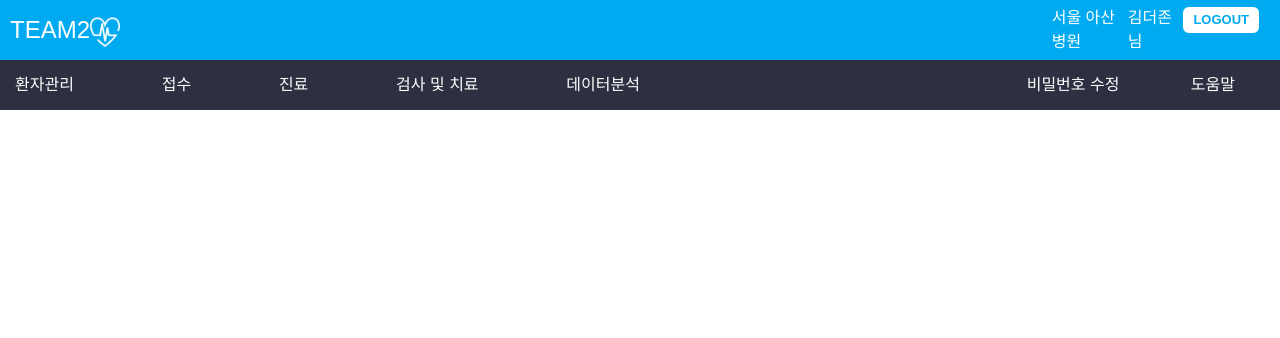
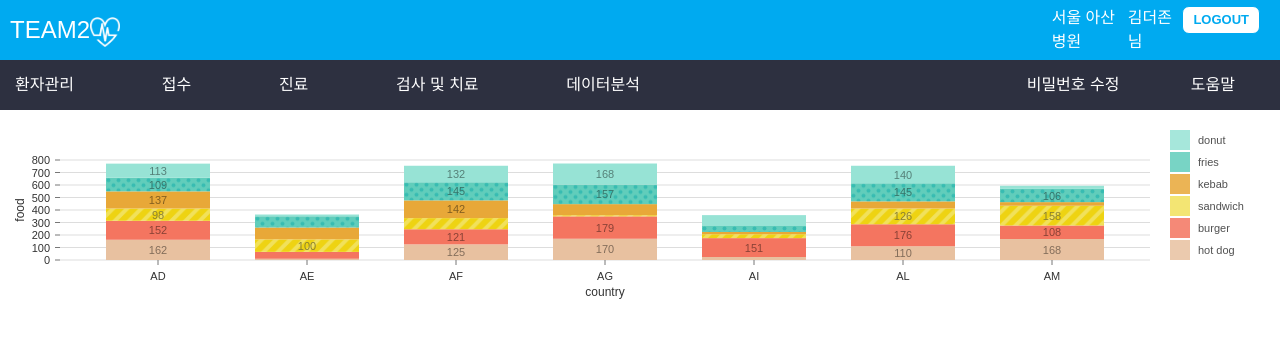
Before and after one commit to JongHyun94/Final_Team2_FrontEnd, a React (Create React App) app: page /DataAnalysis in a window 1280 px wide. Shown: the top 338 px of the page. Built offline with nearby package versions, Linux system fonts and the light colour scheme.

Commit message:
[update] 데이터분석2

```diff
--- a/package.json
+++ b/package.json
@@ -3,10 +3,11 @@
   "version": "0.1.0",
   "private": true,
   "dependencies": {
+    "@nivo/bar": "^0.70.1",
+    "@nivo/core": "^0.70.1",
     "@testing-library/jest-dom": "^5.11.4",
     "@testing-library/react": "^11.1.0",
     "@testing-library/user-event": "^12.1.10",
-    "@toast-ui/react-chart": "^4.3.4",
     "axios": "^0.21.1",
     "bootstrap": "4.6.0",
     "classnames": "^2.3.1",
--- a/src/views/DataAnalysis/Data2.js
+++ b/src/views/DataAnalysis/Data2.js
@@ -1,7 +1,210 @@
+import { ResponsiveBar } from "@nivo/bar";
+
 function Data2(props) {
+  const data = [
+    {
+      country: "AD",
+      "hot dog": 162,
+      "hot dogColor": "hsl(198, 70%, 50%)",
+      burger: 152,
+      burgerColor: "hsl(136, 70%, 50%)",
+      sandwich: 98,
+      sandwichColor: "hsl(109, 70%, 50%)",
+      kebab: 137,
+      kebabColor: "hsl(344, 70%, 50%)",
+      fries: 109,
+      friesColor: "hsl(282, 70%, 50%)",
+      donut: 113,
+      donutColor: "hsl(11, 70%, 50%)",
+    },
+    {
+      country: "AE",
+      "hot dog": 10,
+      "hot dogColor": "hsl(216, 70%, 50%)",
+      burger: 55,
+      burgerColor: "hsl(317, 70%, 50%)",
+      sandwich: 100,
+      sandwichColor: "hsl(357, 70%, 50%)",
+      kebab: 95,
+      kebabColor: "hsl(228, 70%, 50%)",
+      fries: 90,
+      friesColor: "hsl(142, 70%, 50%)",
+      donut: 14,
+      donutColor: "hsl(120, 70%, 50%)",
+    },
+    {
+      country: "AF",
+      "hot dog": 125,
+      "hot dogColor": "hsl(290, 70%, 50%)",
+      burger: 121,
+      burgerColor: "hsl(342, 70%, 50%)",
+      sandwich: 89,
+      sandwichColor: "hsl(325, 70%, 50%)",
+      kebab: 142,
+      kebabColor: "hsl(307, 70%, 50%)",
+      fries: 145,
+      friesColor: "hsl(204, 70%, 50%)",
+      donut: 132,
+      donutColor: "hsl(331, 70%, 50%)",
+    },
+    {
+      country: "AG",
+      "hot dog": 170,
+      "hot dogColor": "hsl(170, 70%, 50%)",
+      burger: 179,
+      burgerColor: "hsl(19, 70%, 50%)",
+      sandwich: 9,
+      sandwichColor: "hsl(12, 70%, 50%)",
+      kebab: 89,
+      kebabColor: "hsl(262, 70%, 50%)",
+      fries: 157,
+      friesColor: "hsl(194, 70%, 50%)",
+      donut: 168,
+      donutColor: "hsl(147, 70%, 50%)",
+    },
+    {
+      country: "AI",
+      "hot dog": 24,
+      "hot dogColor": "hsl(128, 70%, 50%)",
+      burger: 151,
+      burgerColor: "hsl(158, 70%, 50%)",
+      sandwich: 31,
+      sandwichColor: "hsl(177, 70%, 50%)",
+      kebab: 18,
+      kebabColor: "hsl(124, 70%, 50%)",
+      fries: 48,
+      friesColor: "hsl(5, 70%, 50%)",
+      donut: 87,
+      donutColor: "hsl(301, 70%, 50%)",
+    },
+    {
+      country: "AL",
+      "hot dog": 110,
+      "hot dogColor": "hsl(30, 70%, 50%)",
+      burger: 176,
+      burgerColor: "hsl(227, 70%, 50%)",
+      sandwich: 126,
+      sandwichColor: "hsl(85, 70%, 50%)",
+      kebab: 57,
+      kebabColor: "hsl(12, 70%, 50%)",
+      fries: 145,
+      friesColor: "hsl(48, 70%, 50%)",
+      donut: 140,
+      donutColor: "hsl(114, 70%, 50%)",
+    },
+    {
+      country: "AM",
+      "hot dog": 168,
+      "hot dogColor": "hsl(141, 70%, 50%)",
+      burger: 108,
+      burgerColor: "hsl(125, 70%, 50%)",
+      sandwich: 158,
+      sandwichColor: "hsl(281, 70%, 50%)",
+      kebab: 29,
+      kebabColor: "hsl(64, 70%, 50%)",
+      fries: 106,
+      friesColor: "hsl(56, 70%, 50%)",
+      donut: 25,
+      donutColor: "hsl(295, 70%, 50%)",
+    },
+  ];
+
   return (
-    <>
-    </>
+    <div style={{ height: 200 }}>
+      <ResponsiveBar
+        data={data}
+        keys={["hot dog", "burger", "sandwich", "kebab", "fries", "donut"]}
+        indexBy="country"
+        margin={{ top: 50, right: 130, bottom: 50, left: 60 }}
+        padding={0.3}
+        valueScale={{ type: "linear" }}
+        indexScale={{ type: "band", round: true }}
+        colors={{ scheme: "nivo" }}
+        defs={[
+          {
+            id: "dots",
+            type: "patternDots",
+            background: "inherit",
+            color: "#38bcb2",
+            size: 4,
+            padding: 1,
+            stagger: true,
+          },
+          {
+            id: "lines",
+            type: "patternLines",
+            background: "inherit",
+            color: "#eed312",
+            rotation: -45,
+            lineWidth: 6,
+            spacing: 10,
+          },
+        ]}
+        fill={[
+          {
+            match: {
+              id: "fries",
+            },
+            id: "dots",
+          },
+          {
+            match: {
+              id: "sandwich",
+            },
+            id: "lines",
+          },
+        ]}
+        borderColor={{ from: "color", modifiers: [["darker", 1.6]] }}
+        axisTop={null}
+        axisRight={null}
+        axisBottom={{
+          tickSize: 5,
+          tickPadding: 5,
+          tickRotation: 0,
+          legend: "country",
+          legendPosition: "middle",
+          legendOffset: 32,
+        }}
+        axisLeft={{
+          tickSize: 5,
+          tickPadding: 5,
+          tickRotation: 0,
+          legend: "food",
+          legendPosition: "middle",
+          legendOffset: -40,
+        }}
+        labelSkipWidth={12}
+        labelSkipHeight={12}
+        labelTextColor={{ from: "color", modifiers: [["darker", 1.6]] }}
+        legends={[
+          {
+            dataFrom: "keys",
+            anchor: "bottom-right",
+            direction: "column",
+            justify: false,
+            translateX: 120,
+            translateY: 0,
+            itemsSpacing: 2,
+            itemWidth: 100,
+            itemHeight: 20,
+            itemDirection: "left-to-right",
+            itemOpacity: 0.85,
+            symbolSize: 20,
+            effects: [
+              {
+                on: "hover",
+                style: {
+                  itemOpacity: 1,
+                },
+              },
+            ],
+          },
+        ]}
+        animate={true}
+        motionStiffness={90}
+        motionDamping={15}
+      />
+    </div>
   );
 }
 
--- a/src/views/DataAnalysis/index.js
+++ b/src/views/DataAnalysis/index.js
@@ -2,15 +2,13 @@ import Data1 from "./Data1";
 import Data2 from "./Data2";
 import Data3 from "./Data3";
 import Data4 from "./Data4";
-// import '@toast-ui/chart/dist/toastui-chart.min.css';
-// import { BarChart, LineChart } from '@toast-ui/react-chart';
 
 function DataAnalysis(props) {
   return (
     <>
     <div>
       <div><Data1/></div>
-      <div><Data2/></div>
+      <div><Data2  /></div>
     </div>
     <div>
       <div><Data3/></div>
--- a/src/views/Patient/AddressModal.css
+++ b/src/views/Patient/AddressModal.css
@@ -1,4 +1,4 @@
-.modal {
+.patientModal > .modal {
   display: none;
   position: fixed;
   top: 0;
@@ -8,11 +8,11 @@
   z-index: 99;
   background-color: rgba(0, 0, 0, 0.6);
 }
-.modal > section {
+.patientModal > .modal > section {
   width: 100%;
   max-width: 600px;
   height: 100%;
-  max-height: 800px;
+  max-height: 500px;
   margin:0 auto;
   border-radius: .3rem;
   background-color: #fff;
@@ -21,12 +21,12 @@
   overflow: hidden;
 }
 
-.modal > section > main {
+.patientModal > .modal > section > main {
   padding: 16px;
   border-bottom: 1px solid #dee2e6;
   border-top: 1px solid #dee2e6;
 }
-.modal.openModal {
+.patientModal > .modal.openModal {
   display: flex;
   align-items: center;
   /* 팝업이 열릴때 스르륵 열리는 효과 */
--- a/src/views/Patient/AddressModal.js
+++ b/src/views/Patient/AddressModal.js
@@ -41,6 +41,7 @@ export const Modal = (props) => {
   }
 
   return(
+    <div className="patientModal">
       <div className={open ? 'openModal modal':'modal'}>
         {open? (
           <section className="content">
@@ -58,5 +59,6 @@ export const Modal = (props) => {
           </section>
         ):null}
       </div>
+    </div>
   )
 }
```
Also changed, not shown: 1 other file (tests, documents, lock files or other folders). Lines whose indentation alone changed are shown as unchanged.
